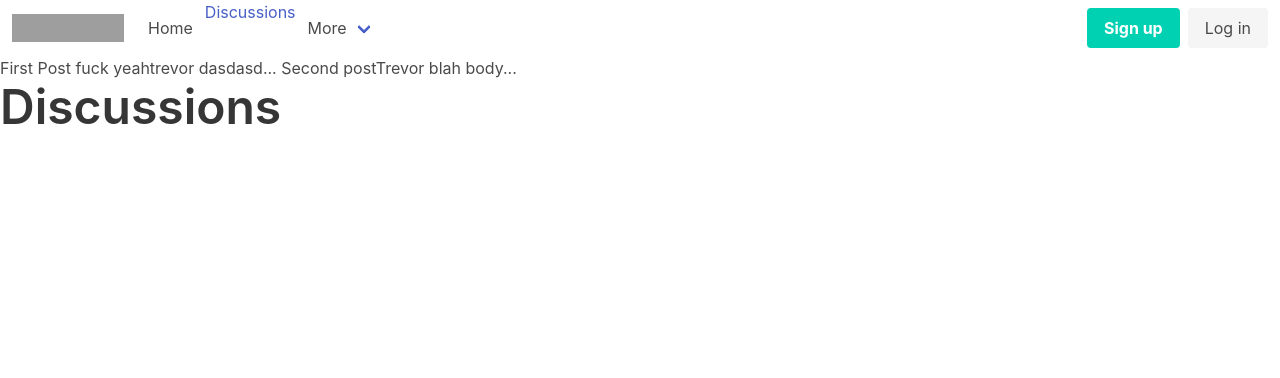
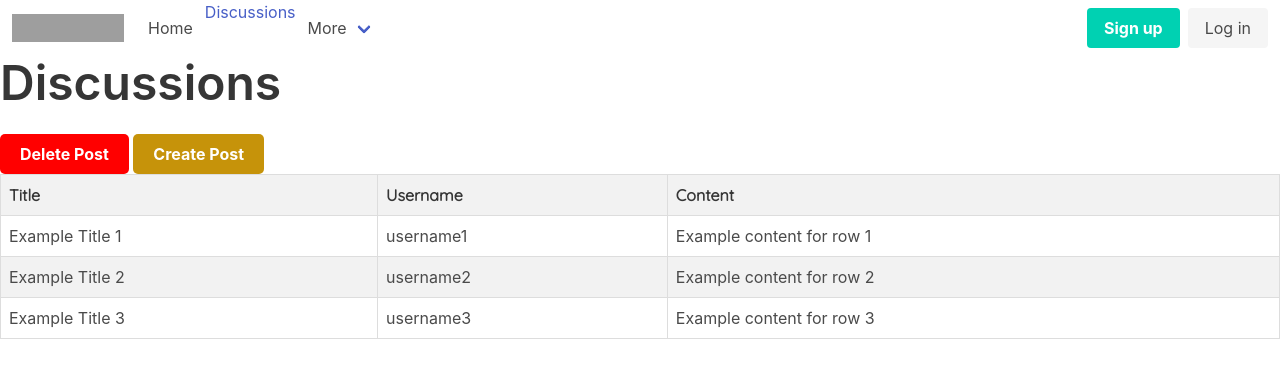
Before and after one commit to TrevorST/BucHelp, a Django app: page /discussions in a window 1280 px wide. Shown: the top 378 px of the page. Run offline with Django 4.2, Linux system fonts and the light colour scheme; data comes from the database, SQL or seed files in the repository; grey boxes are pictures that could not be loaded.

Commit message:
2/20/2023 Made discussion page pretty

```diff
--- a/BucOverflow/templates/discussions.html
+++ b/BucOverflow/templates/discussions.html
@@ -3,14 +3,99 @@
 
 
 <!DOCTYPE html>
+<head>
+    <h1 class="title is-1">Discussions</h1>
 
+    <style>
+        /* Define the button style */
+        .create-post-button {
+          background-color: #C6930A;
+          color: white;
+          border: none;
+          padding: 10px 20px;
+          text-align: center;
+          text-decoration: none;
+          display: inline-block;
+          font-size: 16px;
+          font-weight: bold;
+          border-radius: 5px;
+        }
+      </style>
+
+      <style>
+        .delete-post-button {
+            background-color: #FF0000;
+            color: white;
+            border: none;
+            padding: 10px 20px;
+            text-align: center;
+            text-decoration: none;
+            display: inline-block;
+            font-size: 16px;
+            font-weight: bold;
+            border-radius: 5px;
+        }
+      </style>
+
+      <button class="delete-post-button">Delete Post</button>
+
+
+      <button class="create-post-button">Create Post</button>
+
+    <link rel="stylesheet" href="https://fonts.googleapis.com/css?family=Quicksand">
+
+</head>
 <body>
-    <td>
-    {% for post in posts %}
-    <tr> {{ post }} </tr>
-    {% endfor %}
-    </td>
-    <h1 class="title is-1">Discussions</h1>
+
+    <style>
+        table {
+          width: 100%;
+          border-collapse: collapse;
+        }
+        th, td {
+          padding: 8px;
+          text-align: left;
+          border: 1px solid #ddd;
+        }
+        th {
+          background-color: #f2f2f2;
+          font-family: 'Quicksand', sans-serif;
+        }
+        tr:nth-child(even) {
+          background-color: #f2f2f2;
+        }
+      </style>
+
+      <!-- Add this link to the <head> section of your HTML file -->
+      <link rel="stylesheet" href="https://fonts.googleapis.com/css?family=Quicksand">
+
+      <table>
+        <thead>
+          <tr>
+            <th>Title</th>
+            <th>Username</th>
+            <th>Content</th>
+          </tr>
+        </thead>
+        <tbody>
+          <tr>
+            <td>Example Title 1</td>
+            <td>username1</td>
+            <td>Example content for row 1</td>
+          </tr>
+          <tr>
+            <td>Example Title 2</td>
+            <td>username2</td>
+            <td>Example content for row 2</td>
+          </tr>
+          <tr>
+            <td>Example Title 3</td>
+            <td>username3</td>
+            <td>Example content for row 3</td>
+          </tr>
+          <!-- Add more rows as needed -->
+        </tbody>
+      </table>
 </body>
 </html>
 
```
